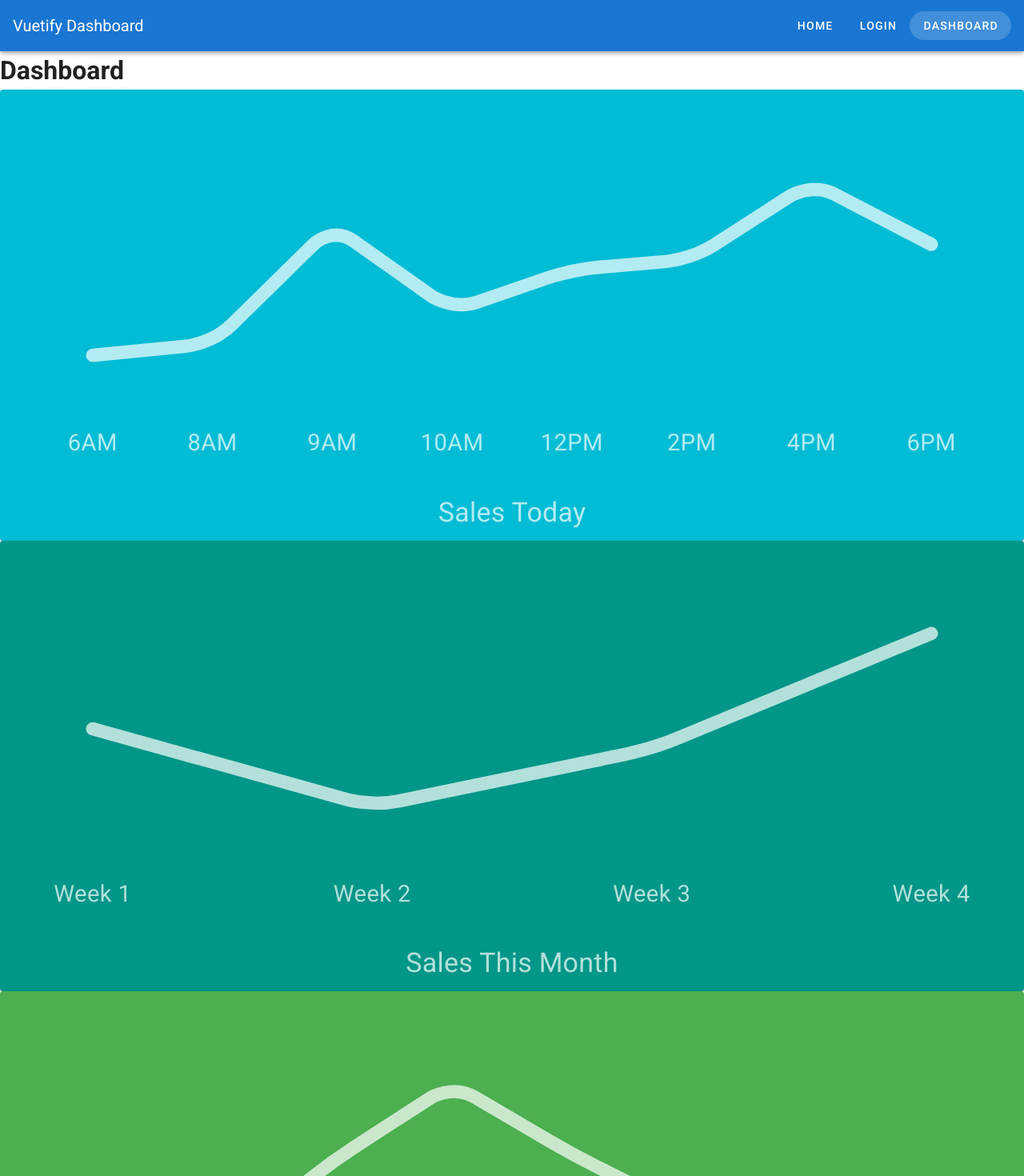
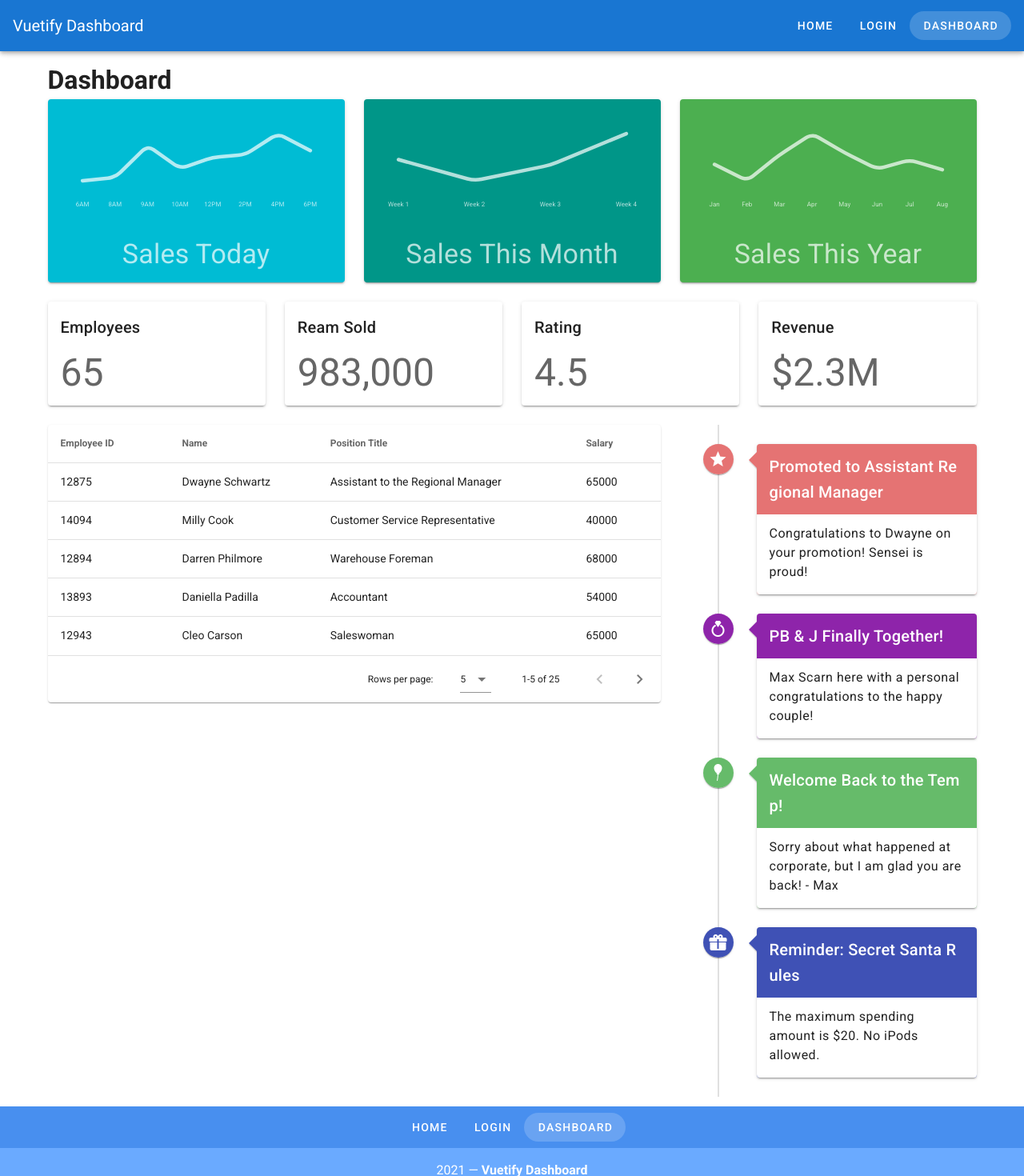
Before and after one commit to luismartinezs/vuetify-dashboard, a Vue app: page /dashboard in a window 1280 px wide. Shown: the top 1470 px of the page at 80% size. Built offline with nearby package versions, Linux system fonts and the light colour scheme.

Commit message:
Grid desktop layout

```diff
--- a/src/views/Dashboard.vue
+++ b/src/views/Dashboard.vue
@@ -1,25 +1,34 @@
 <template>
-  <div>
+  <v-container>
     <h1>Dashboard</h1>
 
-    <SalesGraph v-for="sale in sales" :key="`${sale.title}`" :sale="sale" />
+    <v-row>
+      <v-col v-for="sale in sales" :key="`${sale.title}`">
+        <SalesGraph :sale="sale" />
+      </v-col>
+    </v-row>
 
-    <StatisticCard
-      v-for="statistic in statistics"
-      :key="`${statistic.title}`"
-      :statistic="statistic"
-    />
+    <v-row>
+      <v-col v-for="statistic in statistics" :key="`${statistic.title}`">
+        <StatisticCard :statistic="statistic" />
+      </v-col>
+    </v-row>
 
-    <EmployeesTable :employees="employees" @select-employee="setEmployee" />
-
-    <EventTimeline :timeline="timeline" />
+    <v-row>
+      <v-col cols="8">
+        <EmployeesTable :employees="employees" @select-employee="setEmployee" />
+      </v-col>
+      <v-col cols="4">
+        <EventTimeline :timeline="timeline" />
+      </v-col>
+    </v-row>
 
     <v-snackbar v-model="snackbar">
       You have selected {{ selectedEmployee.name }},
       {{ selectedEmployee.title }}
       <v-btn color="pink" text @click="snackbar = false">Close</v-btn>
     </v-snackbar>
-  </div>
+  </v-container>
 </template>
 
 <script>
```
